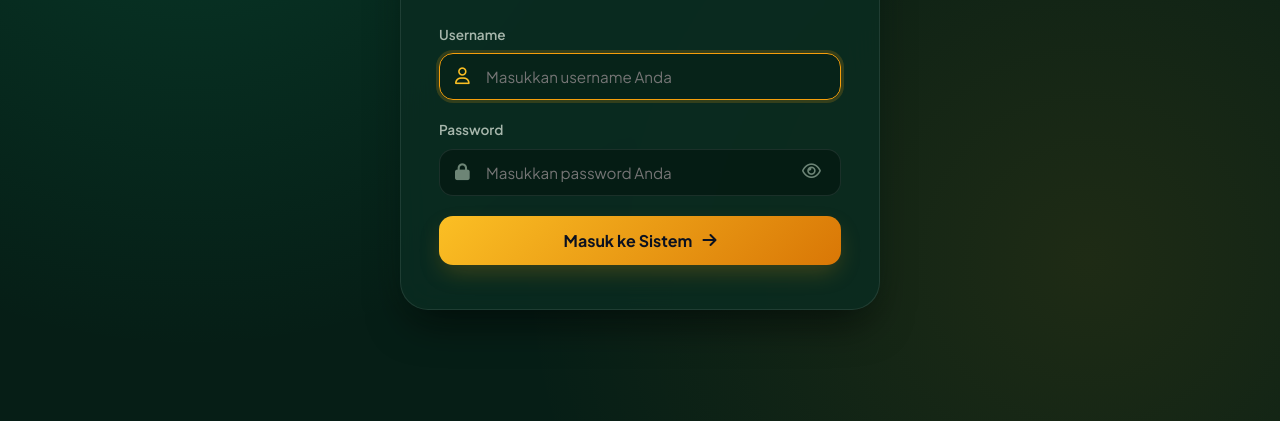
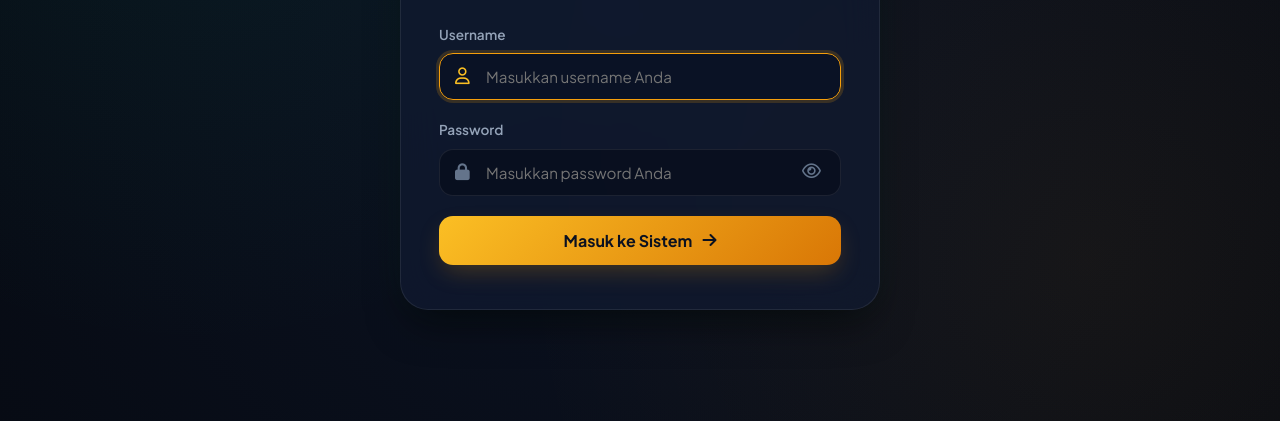
Before and after one commit to malikafathindah/MenuFathIndah, a plain HTML site: page index.html in a window 1280 px wide. Shown: the part 379-800 px from the top of the page. Drawn offline with Linux system fonts and the light colour scheme; no server answers.

Commit message:
Revert: restore original Obsidian Slate Navy theme

```diff
--- a/css/style.css
+++ b/css/style.css
@@ -1,12 +1,9 @@
 /* ==========================================================================
    PT. FATH INDAH TRAVEL SERVICE - LUXURY EXECUTIVE DESIGN SYSTEM
-   Palette: Deep Islamic Green (Hijau Tua) & Warm Champagne Gold
+   Palette: Obsidian Slate Navy & Warm Champagne Gold (Original Theme)
    ========================================================================== */
 
-/*
-   -------------------------------------------------------------------------
-   PANDUAN MENGEMBALIKAN WARNA KE TEMA AWAL (OBSIDIAN NAVY):
-   Jika Anda ingin kembali ke tema warna awal, cukup ganti nilai di bawah ini:
+:root {
   --bg-primary: #070b14;
   --bg-secondary: #0d1527;
   --bg-card: rgba(16, 26, 48, 0.75);
@@ -14,26 +11,14 @@
   --bg-glass: rgba(13, 21, 39, 0.7);
   --bg-input: rgba(8, 14, 28, 0.7);
   --bg-header: rgba(13, 21, 39, 0.85);
-   -------------------------------------------------------------------------
-*/
 
-:root {
-  /* TEMA HIJAU TUA (DEEP EMERALD ISLAMIC GREEN) - AKTIF */
-  --bg-primary: #061e16;
-  --bg-secondary: #092c20;
-  --bg-card: rgba(10, 44, 33, 0.82);
-  --bg-card-hover: rgba(14, 58, 44, 0.92);
-  --bg-glass: rgba(8, 38, 28, 0.75);
-  --bg-input: rgba(4, 25, 18, 0.75);
-  --bg-header: rgba(8, 38, 28, 0.9);
-
-  --border-subtle: rgba(255, 255, 255, 0.09);
-  --border-focus: rgba(245, 158, 11, 0.55);
-  --border-gold: rgba(245, 158, 11, 0.3);
+  --border-subtle: rgba(255, 255, 255, 0.08);
+  --border-focus: rgba(245, 158, 11, 0.5);
+  --border-gold: rgba(245, 158, 11, 0.25);
 
   --text-main: #f8fafc;
-  --text-muted: #a7b7ac;
-  --text-dim: #6d8576;
+  --text-muted: #94a3b8;
+  --text-dim: #64748b;
 
   --gold-primary: #f59e0b;
   --gold-light: #fbbf24;
@@ -44,7 +29,7 @@
   --emerald-primary: #10b981;
   --emerald-dark: #059669;
   --emerald-gradient: linear-gradient(135deg, #34d399 0%, #059669 100%);
-  --emerald-glow: rgba(16, 185, 129, 0.3);
+  --emerald-glow: rgba(16, 185, 129, 0.25);
 
   --danger-primary: #ef4444;
   --danger-gradient: linear-gradient(135deg, #f87171 0%, #dc2626 100%);
@@ -54,9 +39,9 @@
   --radius-lg: 20px;
   --radius-xl: 28px;
 
-  --shadow-sm: 0 4px 6px -1px rgba(0, 0, 0, 0.35);
-  --shadow-md: 0 10px 25px -5px rgba(0, 0, 0, 0.5);
-  --shadow-lg: 0 20px 40px -10px rgba(0, 0, 0, 0.65);
+  --shadow-sm: 0 4px 6px -1px rgba(0, 0, 0, 0.3);
+  --shadow-md: 0 10px 25px -5px rgba(0, 0, 0, 0.45);
+  --shadow-lg: 0 20px 40px -10px rgba(0, 0, 0, 0.6);
   --shadow-gold: 0 10px 25px -5px rgba(245, 158, 11, 0.25);
 
   --sidebar-width: 280px;
@@ -82,9 +67,9 @@ body {
   min-height: 100vh;
   overflow-x: hidden;
   background-image:
-    radial-gradient(circle at 15% 20%, rgba(16, 185, 129, 0.18) 0%, transparent 45%),
-    radial-gradient(circle at 85% 80%, rgba(245, 158, 11, 0.1) 0%, transparent 45%),
-    radial-gradient(circle at 50% 50%, rgba(6, 30, 22, 0.88) 0%, transparent 100%);
+    radial-gradient(circle at 15% 20%, rgba(16, 185, 129, 0.08) 0%, transparent 45%),
+    radial-gradient(circle at 85% 80%, rgba(245, 158, 11, 0.06) 0%, transparent 45%),
+    radial-gradient(circle at 50% 50%, rgba(13, 21, 39, 0.8) 0%, transparent 100%);
   background-attachment: fixed;
 }
 
@@ -238,7 +223,7 @@ body {
 
 .form-input:focus {
   border-color: var(--gold-primary);
-  background: rgba(8, 36, 26, 0.95);
+  background: rgba(11, 19, 38, 0.9);
   box-shadow: 0 0 0 3px rgba(245, 158, 11, 0.18);
 }
 
@@ -559,7 +544,7 @@ body {
 .sidebar-footer {
   padding: 16px;
   border-top: 1px solid var(--border-subtle);
-  background: rgba(4, 25, 18, 0.6);
+  background: rgba(7, 11, 20, 0.4);
 }
 
 .user-quick-profile {
@@ -921,7 +906,7 @@ body {
 
 .search-box input:focus {
   border-color: var(--gold-primary);
-  background: rgba(8, 36, 26, 0.95);
+  background: rgba(11, 19, 38, 0.9);
 }
 
 .search-box i {
@@ -988,7 +973,7 @@ body {
 }
 
 .data-table th {
-  background: rgba(7, 33, 24, 0.92);
+  background: rgba(9, 15, 30, 0.85);
   color: var(--text-muted);
   font-weight: 600;
   padding: 14px 18px;
```
Lines whose indentation alone changed are shown as unchanged.
